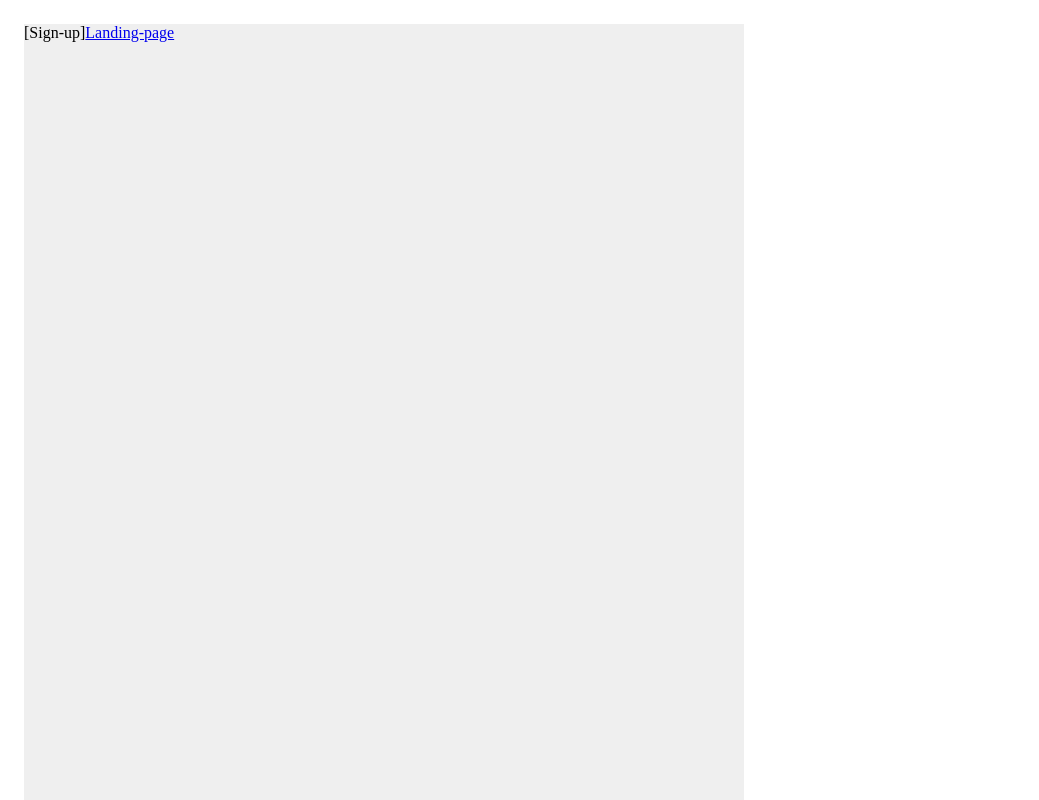
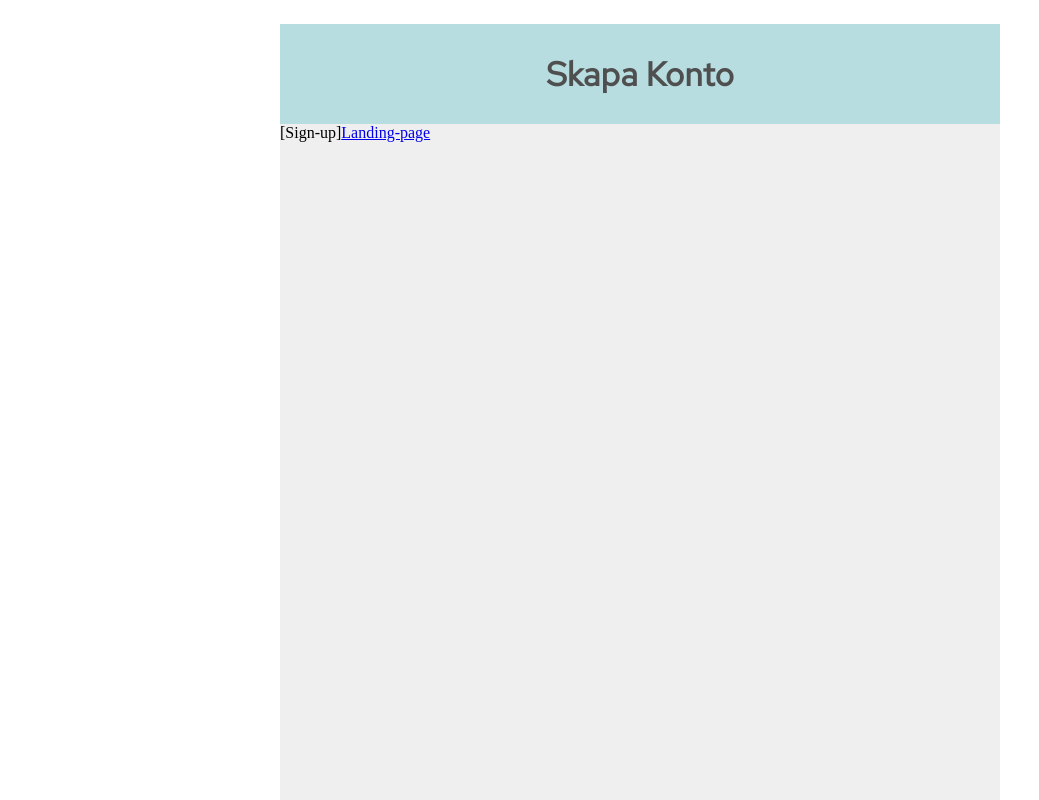
Before and after one commit to RealGobi/Project-X, a Next.js app: page /Sign-up in a window 1280 px wide. Shown: the top 800 px of the page, without its empty margins (0-1039 px from the left). Built offline with nearby package versions, Linux system fonts and the light colour scheme.

Commit message:
header-component

```diff
--- a/next.config.js
+++ b/next.config.js
@@ -1,5 +1,5 @@
 // next.config.js
-const withSass = require('@zeit/next-sass')
+const withSass = require('@zeit/next-sass');
 
 module.exports = withSass({
   webpack(config) {
--- a/package.json
+++ b/package.json
@@ -3,12 +3,10 @@
   "version": "0.1.0",
   "private": true,
   "dependencies": {
-    "@zeit/next-css": "^1.0.1",
     "@zeit/next-sass": "^1.0.1",
     "next": "^9.1.3",
     "node-sass": "^4.13.0",
     "prop-types": "^15.7.2",
-    "proptypes": "^1.1.0",
     "react": "^16.11.0",
     "react-dom": "^16.11.0",
     "react-scripts": "3.2.0"
--- /dev/null
+++ b/src/Components/Header/Header.js
@@ -0,0 +1,20 @@
+import React from 'react';
+import PropTypes from 'prop-types';
+
+import '../../style/main.scss';
+
+const Header = ({ headLine }) => (
+  <div className="header">
+    <h1 className="headLine"> { headLine } </h1>
+  </div>
+);
+
+Header.propTypes = {
+  headLine: PropTypes.node,
+};
+
+Header.defaultProps = {
+  headLine: '',
+};
+
+export default Header;
--- a/src/Components/Page/Page.css
+++ /dev/null
@@ -1,11 +0,0 @@
-.page {
-  margin:  0 auto;
-  width: 100%;
-  max-width: 768px;
-  background: white;
-}
-
-.content {
-width: 720px;
-background: rgba(95, 95, 95, 0.10);
-}
--- a/src/pages/Sign-up.js
+++ b/src/pages/Sign-up.js
@@ -2,11 +2,14 @@ import React from 'react';
 import Link from 'next/link';
 
 import Page from '../Components/Page/Page';
+import Header from '../Components/Header/Header';
 
 export default function SignUp() {
+  const headLine = 'Skapa Konto';
   return (
     <div>
       <Page>
+        <Header headLine={headLine} />
         [Sign-up]
         <Link href="/Landing-page">
           <a>Landing-page</a>
--- a/src/style/_color.scss
+++ b/src/style/_color.scss
@@ -4,3 +4,8 @@ $lightGreen: #9fedd7;
 $darkYellow: #fbe180;
 $lightYellow: #fff9c7;
 $grey: #edeae5;
+
+
+
+$dinner_Blue: #B7DDE0;
+$dinner_HeadLine: #4f4f4f;
--- a/src/style/_global.scss
+++ b/src/style/_global.scss
@@ -1,4 +1,4 @@
-
+@import url('https://fonts.googleapis.com/css?family=Red+Hat+Text:400&display=swap');
 // align center
 
 %center {
@@ -6,3 +6,11 @@
     align-items: center;
     justify-content: center;
 }
+
+// font styles
+
+%header2 {
+    color: $dinner_HeadLine;
+    font-family: 'Red Hat Text', sans-serif;
+    font-size: 2.1rem;
+}
--- a/src/style/main.scss
+++ b/src/style/main.scss
@@ -1,15 +1,35 @@
-Html {
+@import './_color.scss';
+@import './global.scss';
+
+// align center
+
+
+
+html {
     background:white;
     width: 768px;
     height: 1024px;
     margin: 0;
-    display: flex;
-    justify-content: center;
-    align-items: center;
+    @extend %center;
+    margin: 0 auto;
 
     .content {
         width: 720px;
         height: 976px;
+        border-radius: 4px;
         background: rgba(95, 95, 95, 0.10);
+
+        .header{
+            height: 100px;
+            width: 100%;
+            background: $dinner_Blue;
+
+            .headLine {
+                @extend %center;
+                margin: 0;
+                line-height: 100px;
+                @extend %header2;
+            }
+        }
     }
 }
```
Also changed, not shown: src/images/bgSignup.jpg (added), 1 other file (tests, documents, lock files or other folders).
